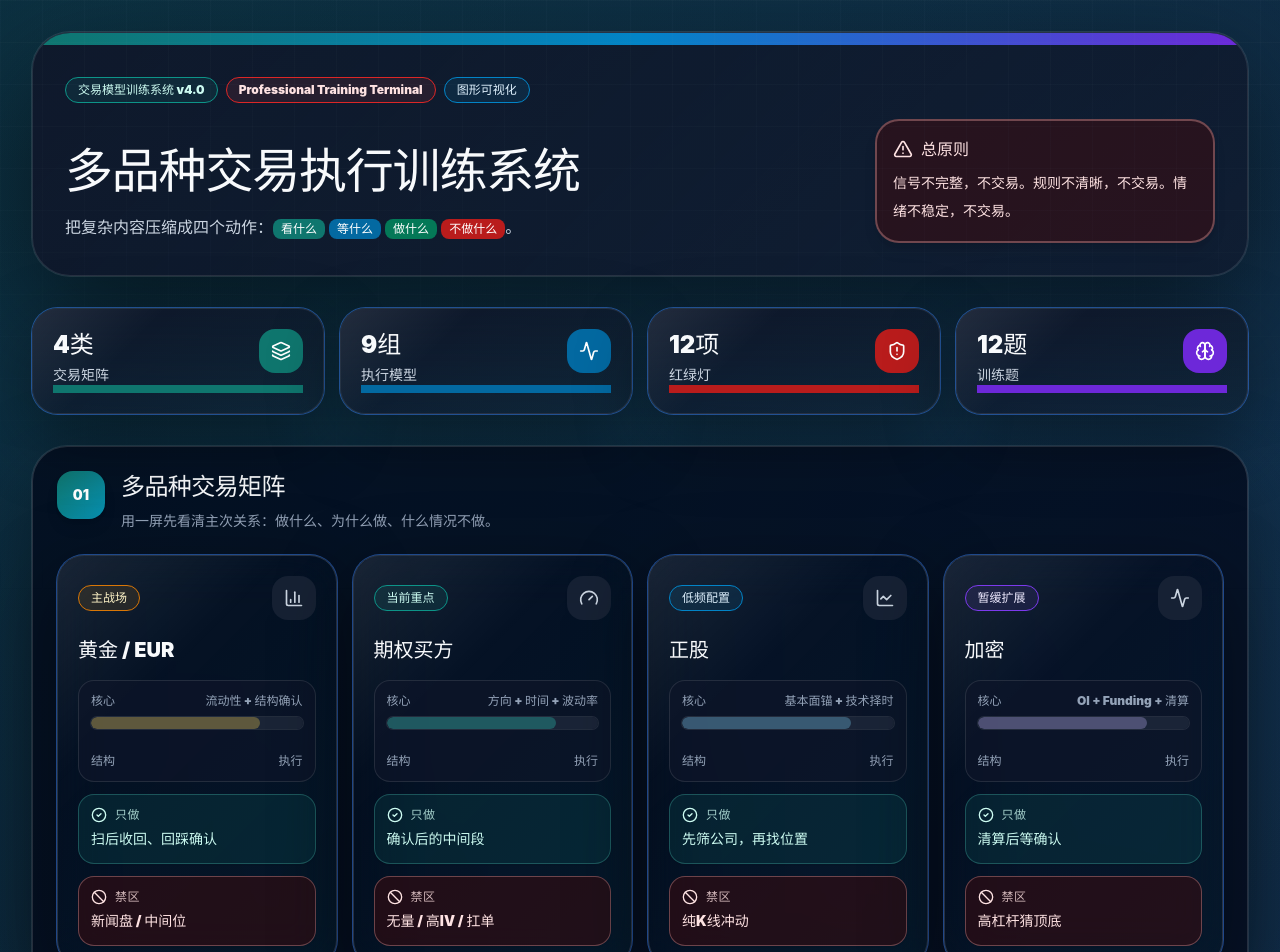
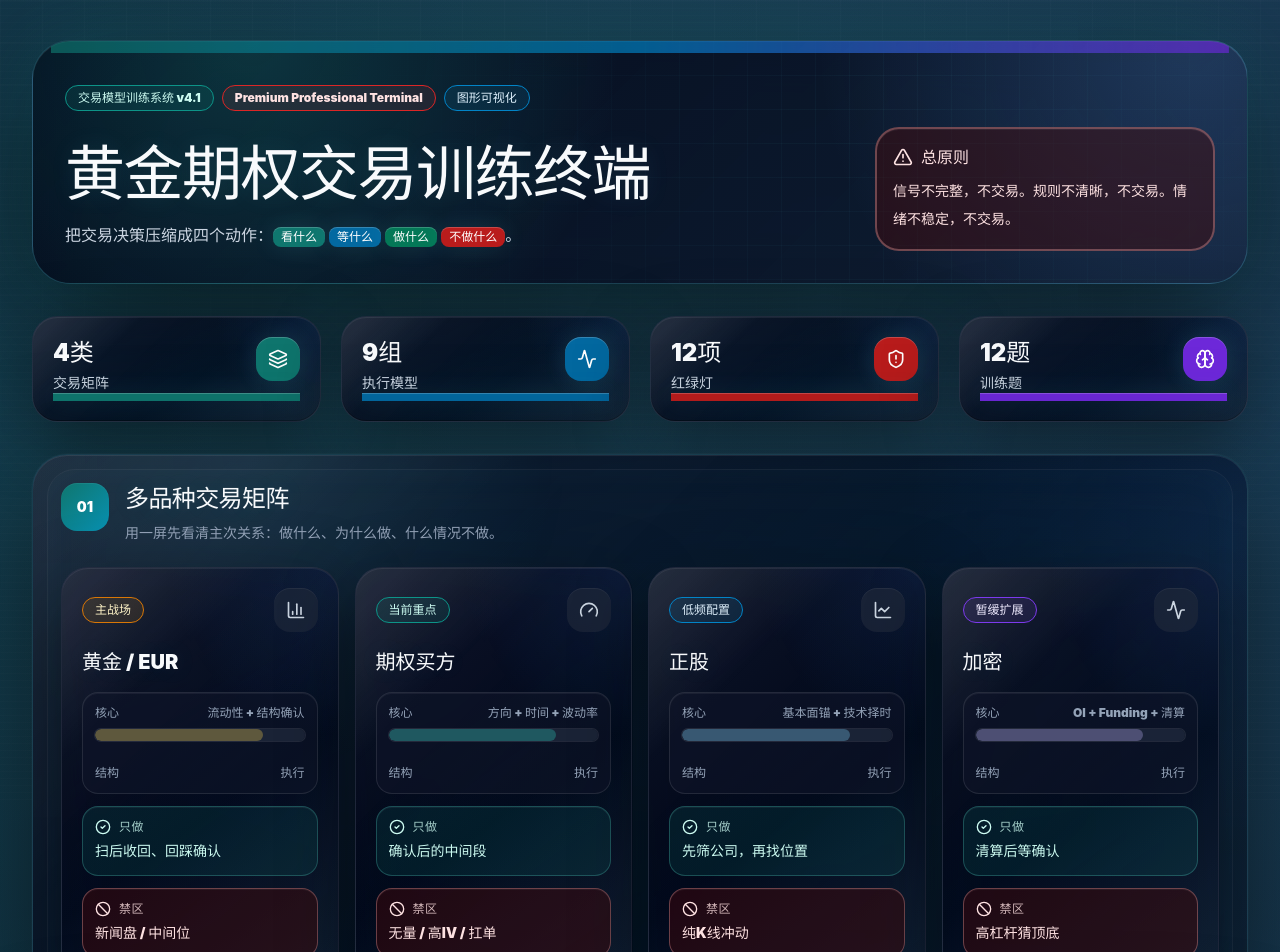
Before and after one commit to TPCapital/ModelTrade-, a React (Vite) app: page / in a window 1280 px wide. Shown: the top 952 px of the page. Built offline with nearby package versions, Linux system fonts and the light colour scheme.

Commit message:
Add files via upload

```diff
--- a/src/App.jsx
+++ b/src/App.jsx
@@ -26,7 +26,7 @@ function cn(...classes) {
 }
 
 function Card({ children, className = "" }) {
-  return <div className={cn("premium-card border border-cyan-300/10 bg-slate-950/78 backdrop-blur-xl shadow-[0_24px_80px_rgba(0,0,0,0.42)] ring-1 ring-white/10/5", className)}>{children}</div>;
+  return <div className={cn("premium-card border border-cyan-300/10 bg-slate-950/78 backdrop-blur-xl shadow-[0_24px_80px_rgba(0,0,0,0.42)] ring-1 ring-white/10", className)}>{children}</div>;
 }
 
 function Button({ children, className = "", variant = "default", type = "button", ...props }) {
@@ -161,7 +161,7 @@ function VisualMeter({ label, left, right, fill = 50, tone = "teal", note }) {
   const [hovered, setHovered] = useState(false);
   const theme = {
     teal: { base: "bg-teal-500/100", soft: "bg-teal-400/30", dot: "border-teal-300/25 bg-teal-500/100 shadow-[0_0_18px_rgba(13,148,136,0.65)]", glow: "shadow-[0_0_18px_rgba(13,148,136,0.55)]" },
-    red: { base: "bg-red-500/100", soft: "bg-red-400/25", dot: "border-red-300/35 bg-red-950/450 shadow-[0_0_18px_rgba(239,68,68,0.65)]", glow: "shadow-[0_0_18px_rgba(239,68,68,0.55)]" },
+    red: { base: "bg-red-500/100", soft: "bg-red-400/25", dot: "border-red-300/35 bg-red-500 shadow-[0_0_18px_rgba(239,68,68,0.65)]", glow: "shadow-[0_0_18px_rgba(239,68,68,0.55)]" },
     amber: { base: "bg-amber-500/100", soft: "bg-amber-300/30", dot: "border-amber-100 bg-amber-500/100 shadow-[0_0_18px_rgba(245,158,11,0.65)]", glow: "shadow-[0_0_18px_rgba(245,158,11,0.55)]" },
     blue: { base: "bg-sky-500/100", soft: "bg-sky-300/30", dot: "border-sky-100 bg-sky-500/100 shadow-[0_0_18px_rgba(14,165,233,0.65)]", glow: "shadow-[0_0_18px_rgba(14,165,233,0.55)]" },
     violet: { base: "bg-violet-500/100", soft: "bg-violet-300/30", dot: "border-violet-100 bg-violet-500/100 shadow-[0_0_18px_rgba(139,92,246,0.65)]", glow: "shadow-[0_0_18px_rgba(139,92,246,0.55)]" },
@@ -178,7 +178,6 @@ function VisualMeter({ label, left, right, fill = 50, tone = "teal", note }) {
         <span>{note}</span>
       </div>
       <div className="mt-2 h-3 overflow-hidden rounded-full bg-slate-800/80 ring-1 ring-white/10">
-        <div className={cn("absolute hidden", theme.base)} />
         <div className={cn("h-full rounded-full", theme.soft)} style={{ width: `${fill}%` }} />
         <motion.div
           className={cn("-mt-3 h-3 rounded-full", theme.base, theme.glow)}
@@ -446,7 +445,7 @@ function OptionSignalLightBoard() {
       tone: 'teal',
       text: '大盘/板块同向，VWAP确认，量能启动，价差小。',
       card: 'border-emerald-300/25 bg-emerald-500/10',
-      chip: 'border-emerald-300/25 bg-emerald-500/10 text-emerald-800',
+      chip: 'border-emerald-300/25 bg-emerald-500/10 text-emerald-100',
     },
     {
       title: '谨慎处理',
@@ -500,7 +499,7 @@ function KillZoneBoard() {
       text: '15:00-17:00 北京：扫亚洲盘高低点',
       cls: 'border-amber-300/25 bg-amber-500/10',
       icon: CheckCircle2,
-      iconCls: 'text-amber-900',
+      iconCls: 'text-amber-100',
     },
     {
       title: '纽约',
@@ -851,7 +850,7 @@ function OptionPriceCalculator() {
 function TradingMatrix() {
   const iconMap = { "黄金 / EUR": BarChart3, "期权买方": Gauge, 正股: LineChart, 加密: Activity };
   return (
-    <section className="mb-8 rounded-[2.2rem] border border-white/15 bg-slate-950/70 p-5 shadow-[0_28px_85px_rgba(0,0,0,0.42)] ring-1 ring-white/10 md:p-6">
+    <section className="mb-8 rounded-[2.2rem] border border-white/15 bg-slate-950/70 p-5 shadow-[0_28px_85px_rgba(0,0,0,0.42)] ring-1 ring-white/10 md:p-7">
       <SectionHeader number="01" title="多品种交易矩阵" desc="用一屏先看清主次关系：做什么、为什么做、什么情况不做。" tone="teal" />
       <div className="grid gap-4 lg:grid-cols-4">
         {matrix.map((item) => {
@@ -878,7 +877,7 @@ function TradingMatrix() {
 
 function GoldEurSystem() {
   return (
-    <section className="mb-8 rounded-[2.2rem] border border-white/15 bg-slate-950/70 p-5 shadow-[0_28px_85px_rgba(0,0,0,0.42)] ring-1 ring-white/10 md:p-6">
+    <section className="mb-8 rounded-[2.2rem] border border-white/15 bg-slate-950/70 p-5 shadow-[0_28px_85px_rgba(0,0,0,0.42)] ring-1 ring-white/10 md:p-7">
       <SectionHeader number="02" title="黄金 / EUR 执行系统" desc="把 SMC 和趋势跟踪压缩成一条操作链：先定向，再找位，最后等确认。" tone="amber" />
       <ProcessRail
         tone="amber"
@@ -911,7 +910,7 @@ function GoldEurSystem() {
 
 function OptionSystem() {
   return (
-    <section className="mb-8 rounded-[2.2rem] border border-white/15 bg-slate-950/70 p-5 shadow-[0_28px_85px_rgba(0,0,0,0.42)] ring-1 ring-white/10 md:p-6">
+    <section className="mb-8 rounded-[2.2rem] border border-white/15 bg-slate-950/70 p-5 shadow-[0_28px_85px_rgba(0,0,0,0.42)] ring-1 ring-white/10 md:p-7">
       <SectionHeader number="03" title="期权买方系统" desc="用图形替代大段说明：先看三维判断，再看时间、合约和开仓确认。" tone="blue" />
       <VisualDecision
         title="三维判断"
@@ -1011,7 +1010,7 @@ function OptionSystem() {
 
 function ExpansionSystem() {
   return (
-    <section className="mb-8 rounded-[2.2rem] border border-white/15 bg-slate-950/70 p-5 shadow-[0_28px_85px_rgba(0,0,0,0.42)] ring-1 ring-white/10 md:p-6">
+    <section className="mb-8 rounded-[2.2rem] border border-white/15 bg-slate-950/70 p-5 shadow-[0_28px_85px_rgba(0,0,0,0.42)] ring-1 ring-white/10 md:p-7">
       <SectionHeader number="04" title="正股配置系统" desc="保留必要内容，但图形化展示，避免和日内模块抢注意力。" tone="violet" />
       <div className="grid gap-4 lg:grid-cols-2">
         {stockModels.map((m) => <FlowCard key={m.title} {...m} />)}
@@ -1042,7 +1041,7 @@ function ExpansionSystem() {
 
 function MacroAndModels() {
   return (
-    <section className="mb-8 rounded-[2.2rem] border border-white/15 bg-slate-950/74 p-5 shadow-[0_28px_85px_rgba(0,0,0,0.42)] ring-1 ring-white/10 md:p-6">
+    <section className="mb-8 rounded-[2.2rem] border border-white/15 bg-slate-950/74 p-5 shadow-[0_28px_85px_rgba(0,0,0,0.42)] ring-1 ring-white/10 md:p-7">
       <SectionHeader number="05" title="宏观过滤 + 高胜率模型库" desc="把宏观过滤、模型卡和执行逻辑进一步做成终端化界面：更少文字，更强层次，更快扫视。" tone="slate" />
       <div className="grid gap-4 xl:grid-cols-[1.02fr_0.98fr]">
         <Card className="rounded-[1.8rem] border-white/15 p-5 shadow-[0_24px_70px_rgba(0,0,0,0.35)]">
@@ -1121,7 +1120,7 @@ function TrainingQuiz() {
 
 function DisciplineSystem() {
   return (
-    <section className="mb-8 rounded-[2.2rem] border border-white/15 bg-slate-950/70 p-5 shadow-[0_28px_85px_rgba(0,0,0,0.42)] ring-1 ring-white/10 md:p-6">
+    <section className="mb-8 rounded-[2.2rem] border border-white/15 bg-slate-950/70 p-5 shadow-[0_28px_85px_rgba(0,0,0,0.42)] ring-1 ring-white/10 md:p-7">
       <SectionHeader number="06" title="执行纪律与训练闸门" desc="把复杂判断前置成图形化自检：红绿灯、熔断和训练题。" tone="red" />
       <div className="grid gap-5 xl:grid-cols-[1.05fr_0.95fr]"><TrafficLightChecklist /><TrainingQuiz /></div>
       <Card className="mt-5 rounded-[1.8rem] border-red-300/35 bg-red-950/45 p-5 shadow-lg shadow-red-950/20">
@@ -1150,16 +1149,16 @@ export default function TradingModelTrainingSystem() {
 
   return (
     <div className="min-h-screen premium-terminal-bg text-slate-100">
-      <div className="mx-auto max-w-7xl px-4 py-8 md:px-8">
+      <div className="mx-auto max-w-7xl px-4 py-10 md:px-8">
         <motion.header initial={{ opacity: 0, y: 18 }} animate={{ opacity: 1, y: 0 }} className="mb-8 overflow-hidden rounded-[2.4rem] border border-white/10 bg-[linear-gradient(135deg,rgba(15,23,42,0.92),rgba(15,23,42,0.72))] shadow-[0_40px_120px_rgba(0,0,0,0.55)] ring-1 ring-white/10">
           <div className="h-3 bg-gradient-to-r from-teal-700 via-sky-600 to-violet-700" />
           <div className="p-6 md:p-8">
-            <div className="mb-4 flex flex-wrap gap-2"><Badge tone="teal">交易模型训练系统 v4.0</Badge><Badge tone="red">Professional Training Terminal</Badge><Badge tone="blue">图形可视化</Badge></div>
+            <div className="mb-4 flex flex-wrap gap-2"><Badge tone="teal">交易模型训练系统 v4.1</Badge><Badge tone="red">Premium Professional Terminal</Badge><Badge tone="blue">图形可视化</Badge></div>
             <div className="grid gap-6 lg:grid-cols-[1fr_340px] lg:items-end">
               <div>
-                <h1 className="text-3xl font-black tracking-tight text-slate-50 md:text-5xl">多品种交易执行训练系统</h1>
+                <h1 className="text-4xl font-black tracking-tight text-slate-50 md:text-6xl">黄金期权交易训练终端</h1>
                 <p className="mt-4 max-w-4xl text-base font-semibold leading-8 text-slate-300">
-                  把复杂内容压缩成四个动作：<KeyWord>看什么</KeyWord> <KeyWord tone="blue">等什么</KeyWord> <KeyWord tone="green">做什么</KeyWord> <KeyWord tone="red">不做什么</KeyWord>。
+                  把交易决策压缩成四个动作：<KeyWord>看什么</KeyWord> <KeyWord tone="blue">等什么</KeyWord> <KeyWord tone="green">做什么</KeyWord> <KeyWord tone="red">不做什么</KeyWord>。
                 </p>
               </div>
               <div className="rounded-[1.5rem] border-2 border-red-300/35 bg-red-950/45 p-4 shadow-lg">
@@ -1170,7 +1169,7 @@ export default function TradingModelTrainingSystem() {
           </div>
         </motion.header>
 
-        <div className="mb-8 grid gap-4 md:grid-cols-4">{stats.map((s) => { const Icon = s.icon; return <Card key={s.label} className="relative overflow-hidden rounded-[1.6rem] border-white/10 bg-[linear-gradient(180deg,rgba(15,23,42,0.86),rgba(15,23,42,0.62))] p-5 shadow-[0_26px_70px_rgba(0,0,0,0.40)]"><div className="flex items-start justify-between"><div><div className="text-2xl font-black text-slate-50">{s.value}</div><div className="mt-1 text-sm font-black text-slate-400">{s.label}</div></div><div className={cn("rounded-2xl p-3 text-white", s.tone)}><Icon className="h-5 w-5" /></div></div><div className={cn("absolute bottom-0 left-0 h-2 w-full", s.tone)} /></Card>; })}</div>
+        <div className="mb-8 grid gap-4 md:grid-cols-4 xl:gap-5">{stats.map((s) => { const Icon = s.icon; return <Card key={s.label} className="relative overflow-hidden rounded-[1.6rem] border-white/10 bg-[linear-gradient(180deg,rgba(15,23,42,0.86),rgba(15,23,42,0.62))] p-5 shadow-[0_26px_70px_rgba(0,0,0,0.40)]"><div className="flex items-start justify-between"><div><div className="text-2xl font-black text-slate-50">{s.value}</div><div className="mt-1 text-sm font-black text-slate-400">{s.label}</div></div><div className={cn("rounded-2xl p-3 text-white", s.tone)}><Icon className="h-5 w-5" /></div></div><div className={cn("absolute bottom-0 left-0 h-2 w-full", s.tone)} /></Card>; })}</div>
 
         <TradingMatrix />
         <GoldEurSystem />
--- a/src/index.css
+++ b/src/index.css
@@ -141,3 +141,236 @@ section:hover, header:hover {
 .premium-card .text-sky-700,
 .premium-card .text-violet-700 { color: #f8fafc; }
 button .text-slate-500 { color: #94a3b8; }
+
+/* v4.1 cinematic premium terminal upgrade */
+:root {
+  --terminal-cyan: 103, 232, 249;
+  --terminal-teal: 45, 212, 191;
+  --terminal-blue: 96, 165, 250;
+  --terminal-violet: 167, 139, 250;
+  --terminal-amber: 251, 191, 36;
+  --terminal-red: 248, 113, 113;
+}
+
+.premium-terminal-bg {
+  isolation: isolate;
+  background:
+    radial-gradient(circle at 12% 6%, rgba(var(--terminal-teal), 0.20) 0, transparent 29%),
+    radial-gradient(circle at 90% 4%, rgba(var(--terminal-blue), 0.24) 0, transparent 30%),
+    radial-gradient(circle at 86% 72%, rgba(var(--terminal-violet), 0.16) 0, transparent 34%),
+    radial-gradient(circle at 12% 86%, rgba(var(--terminal-amber), 0.07) 0, transparent 28%),
+    linear-gradient(135deg, #020617 0%, #07111f 38%, #0b1020 72%, #101827 100%);
+}
+
+.premium-terminal-bg::after {
+  content: "";
+  position: fixed;
+  inset: 0;
+  pointer-events: none;
+  z-index: 0;
+  background:
+    linear-gradient(90deg, transparent, rgba(103,232,249,0.05), transparent),
+    repeating-linear-gradient(0deg, rgba(255,255,255,0.018) 0px, rgba(255,255,255,0.018) 1px, transparent 1px, transparent 7px);
+  opacity: 0.58;
+  mix-blend-mode: screen;
+}
+
+.premium-terminal-bg > div { position: relative; z-index: 1; }
+
+section,
+header,
+.premium-card {
+  backdrop-filter: blur(22px) saturate(125%);
+  -webkit-backdrop-filter: blur(22px) saturate(125%);
+}
+
+section {
+  position: relative;
+  overflow: hidden;
+  background:
+    linear-gradient(135deg, rgba(15,23,42,0.86), rgba(2,6,23,0.72) 62%, rgba(15,23,42,0.80)) !important;
+  border-color: rgba(103, 232, 249, 0.18) !important;
+  box-shadow:
+    0 34px 120px rgba(0,0,0,0.56),
+    inset 0 1px 0 rgba(255,255,255,0.08),
+    0 0 0 1px rgba(255,255,255,0.025) !important;
+}
+
+section::before {
+  content: "";
+  position: absolute;
+  inset: 0;
+  pointer-events: none;
+  background:
+    radial-gradient(circle at 18% 0%, rgba(103,232,249,0.10), transparent 28%),
+    radial-gradient(circle at 100% 12%, rgba(59,130,246,0.10), transparent 26%),
+    linear-gradient(135deg, rgba(255,255,255,0.08), transparent 28%, rgba(20,184,166,0.04));
+  opacity: 0.9;
+}
+
+section::after {
+  content: "";
+  position: absolute;
+  inset: 14px;
+  pointer-events: none;
+  border-radius: 1.75rem;
+  border: 1px solid rgba(255,255,255,0.055);
+  box-shadow: inset 0 0 38px rgba(103,232,249,0.035);
+}
+
+section > * { position: relative; z-index: 1; }
+
+.premium-card {
+  background:
+    linear-gradient(145deg, rgba(15,23,42,0.88), rgba(2,6,23,0.76) 58%, rgba(15,23,42,0.82)) !important;
+  border-color: rgba(148, 163, 184, 0.18) !important;
+  box-shadow:
+    0 24px 74px rgba(0,0,0,0.42),
+    inset 0 1px 0 rgba(255,255,255,0.07),
+    inset 0 -1px 0 rgba(0,0,0,0.32) !important;
+}
+
+.premium-card::before {
+  background:
+    linear-gradient(135deg, rgba(255,255,255,0.12), transparent 30%, rgba(103,232,249,0.055)),
+    radial-gradient(circle at 100% 0%, rgba(59,130,246,0.12), transparent 34%);
+  opacity: 0.88;
+}
+
+.premium-card::after {
+  content: "";
+  position: absolute;
+  inset: 0;
+  pointer-events: none;
+  border-radius: inherit;
+  background: linear-gradient(90deg, transparent, rgba(103,232,249,0.10), transparent);
+  transform: translateX(-120%);
+  transition: transform 980ms cubic-bezier(.22,1,.36,1);
+  opacity: 0.35;
+}
+
+.premium-card:hover::after { transform: translateX(120%); }
+
+.premium-card:hover {
+  transform: translateY(-3px);
+  border-color: rgba(103,232,249,0.34) !important;
+  box-shadow:
+    0 34px 105px rgba(0,0,0,0.52),
+    0 0 42px rgba(20,184,166,0.11),
+    inset 0 1px 0 rgba(255,255,255,0.10) !important;
+}
+
+header {
+  position: relative;
+  background:
+    radial-gradient(circle at 18% 0%, rgba(45,212,191,0.20), transparent 36%),
+    radial-gradient(circle at 96% 0%, rgba(96,165,250,0.22), transparent 32%),
+    linear-gradient(135deg, rgba(2,6,23,0.94), rgba(15,23,42,0.82)) !important;
+  border-color: rgba(103,232,249,0.22) !important;
+  box-shadow:
+    0 48px 150px rgba(0,0,0,0.66),
+    0 0 80px rgba(20,184,166,0.12),
+    inset 0 1px 0 rgba(255,255,255,0.10) !important;
+}
+
+header::before {
+  content: "";
+  position: absolute;
+  inset: 0;
+  pointer-events: none;
+  background-image:
+    linear-gradient(rgba(103,232,249,0.045) 1px, transparent 1px),
+    linear-gradient(90deg, rgba(103,232,249,0.04) 1px, transparent 1px);
+  background-size: 34px 34px;
+  mask-image: radial-gradient(circle at 70% 30%, rgba(0,0,0,0.95), transparent 68%);
+}
+
+header > * { position: relative; z-index: 1; }
+
+h1, h2, h3 {
+  text-shadow: 0 0 26px rgba(103,232,249,0.10);
+}
+
+.rounded-2xl,
+.rounded-\[1\.5rem\],
+.rounded-\[1\.6rem\],
+.rounded-\[1\.7rem\],
+.rounded-\[1\.8rem\] {
+  box-shadow: inset 0 1px 0 rgba(255,255,255,0.055);
+}
+
+.bg-teal-700,
+.bg-sky-700,
+.bg-violet-700,
+.bg-red-700,
+.bg-amber-600,
+.bg-emerald-700 {
+  box-shadow: 0 0 24px rgba(103,232,249,0.12), inset 0 1px 0 rgba(255,255,255,0.20);
+}
+
+button {
+  box-shadow: inset 0 1px 0 rgba(255,255,255,0.10), 0 12px 34px rgba(0,0,0,0.18);
+}
+button:hover { transform: translateY(-1px); }
+
+.terminal-input {
+  box-shadow:
+    inset 0 1px 0 rgba(255,255,255,0.08),
+    inset 0 0 28px rgba(103,232,249,0.035),
+    0 12px 36px rgba(0,0,0,0.24) !important;
+}
+.terminal-input:focus {
+  box-shadow:
+    inset 0 1px 0 rgba(255,255,255,0.10),
+    0 0 0 4px rgba(45,212,191,0.12),
+    0 0 34px rgba(45,212,191,0.16) !important;
+}
+
+.flag-backdrop-img {
+  opacity: 0.56;
+  transform: translateX(22px) scale(1.06);
+  filter: saturate(1.65) contrast(1.24) brightness(1.36) drop-shadow(0 0 24px rgba(96,165,250,0.28));
+}
+.group:hover .flag-backdrop-img {
+  opacity: 0.92;
+  transform: translateX(2px) translateY(-4px) scale(1.105);
+  filter: saturate(1.95) contrast(1.34) brightness(1.55) drop-shadow(0 0 34px rgba(96,165,250,0.45));
+}
+
+@keyframes terminalPulse {
+  0%, 100% { opacity: 0.55; transform: scaleX(0.96); }
+  50% { opacity: 1; transform: scaleX(1); }
+}
+
+section .h-2,
+header .h-3 {
+  animation: terminalPulse 3.8s ease-in-out infinite;
+}
+
+/* reduce cramped feel on large screens */
+@media (min-width: 1280px) {
+  .premium-terminal-bg .max-w-7xl { max-width: 1480px; }
+}
+
+
+/* v4.1.1 deployment/readability hardening */
+@media (max-width: 640px) {
+  section { border-radius: 1.35rem !important; }
+  header { border-radius: 1.5rem !important; }
+  .premium-card { border-radius: 1.25rem !important; }
+}
+
+@media (prefers-reduced-motion: reduce) {
+  *, *::before, *::after {
+    animation-duration: 0.001ms !important;
+    animation-iteration-count: 1 !important;
+    scroll-behavior: auto !important;
+    transition-duration: 0.001ms !important;
+  }
+}
+
+@supports not ((backdrop-filter: blur(1px)) or (-webkit-backdrop-filter: blur(1px))) {
+  section, header, .premium-card {
+    background: rgba(2, 6, 23, 0.94) !important;
+  }
+}
```
Also changed, not shown: vercel.json (added), 1 other file (tests, documents, lock files or other folders).
